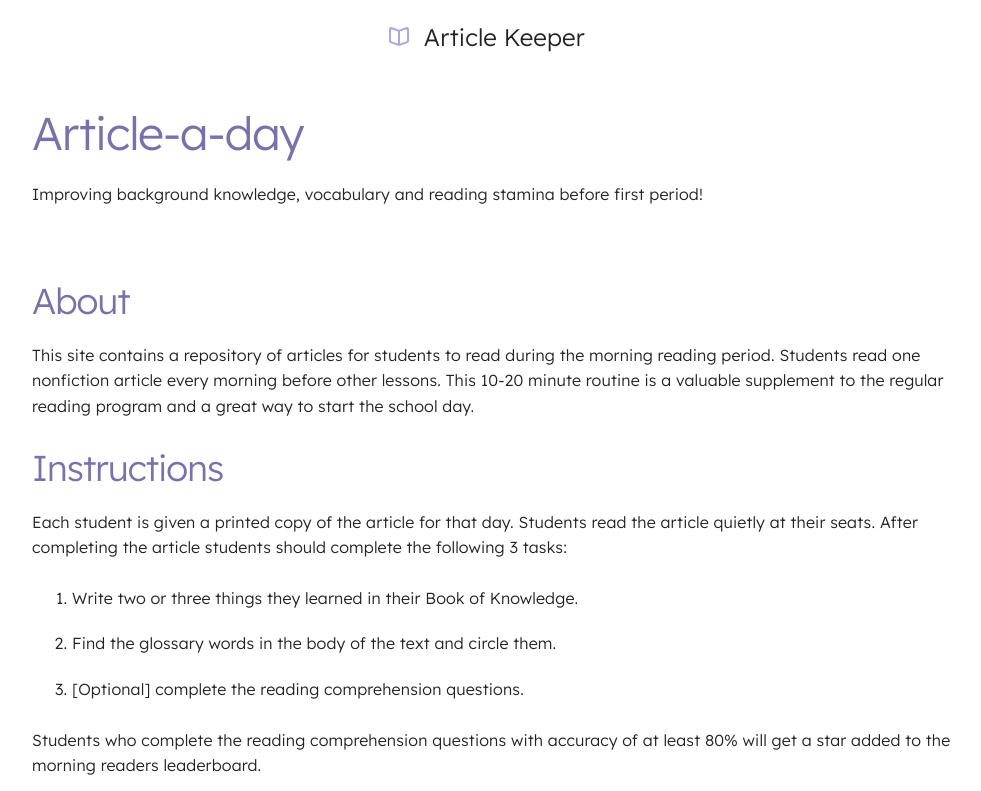
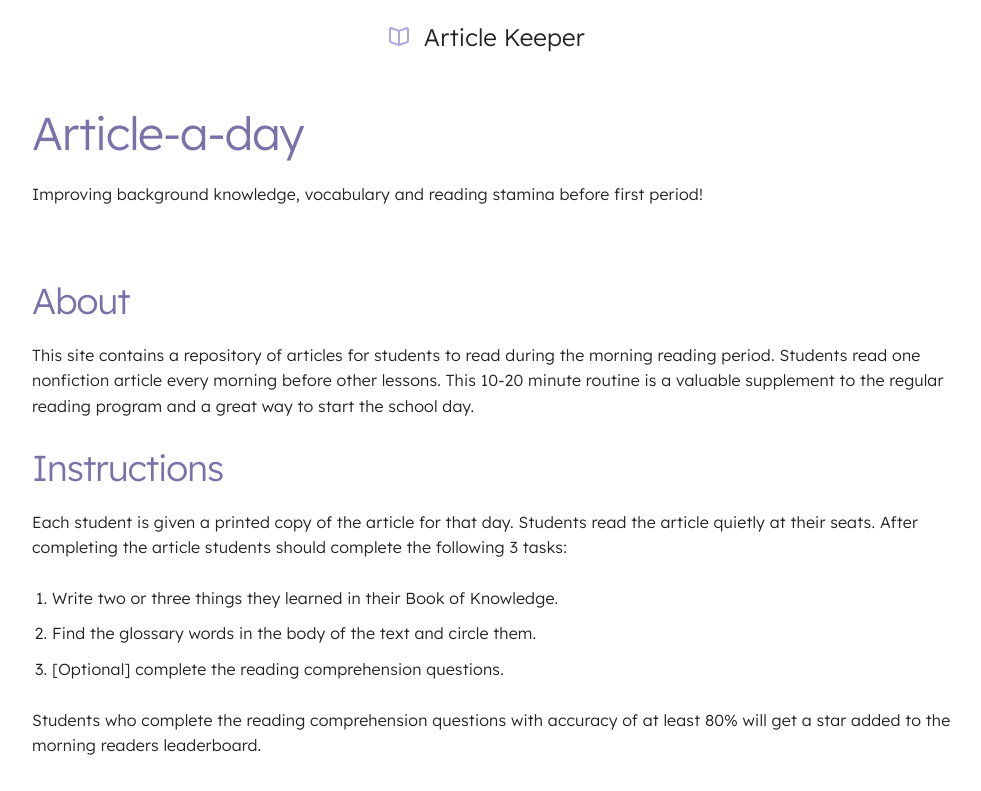
Before and after one commit to lunchboxer/article-keeper, a SvelteKit app: page / in a window 1280 px wide. Shown: the top 791 px of the page, without its empty margins (148-1129 px from the left). Built offline with nearby package versions, Linux system fonts and the light colour scheme.

Commit message:
shortening an article to fit on the page 1201A

```diff
--- a/src/app.css
+++ b/src/app.css
@@ -68,7 +68,7 @@ button,
 dd,
 dt,
 li {
-  margin-bottom: 2rem;
+  margin-bottom: 1rem;
 }
 
 .button,
@@ -313,6 +313,8 @@ ol,
 ul {
   list-style: none;
   margin-top: 0;
+  margin:0;
+  padding: 0 2rem;
 }
 
 ol {
@@ -440,8 +442,8 @@ option {
     font-weight: 800;
   }
   h2 {
-    font-size: 16pt;
-    margin: 12pt 0 8pt 0;
+    font-size: 14pt;
+    margin: 12pt 0 6pt 0;
     padding: 0;
     font-weight: 800;
   }
@@ -461,6 +463,9 @@ option {
     margin-top: 4pt;
     padding: 0;
   }
+  li p {
+    text-indent: 0;
+  }
   .answers li {
     font-size: 11pt;
   }
```
Also changed, not shown: static/articles-md/1201A-party-time-the-origins-of-birthday-celebrations.md (+1 -7 lines).
